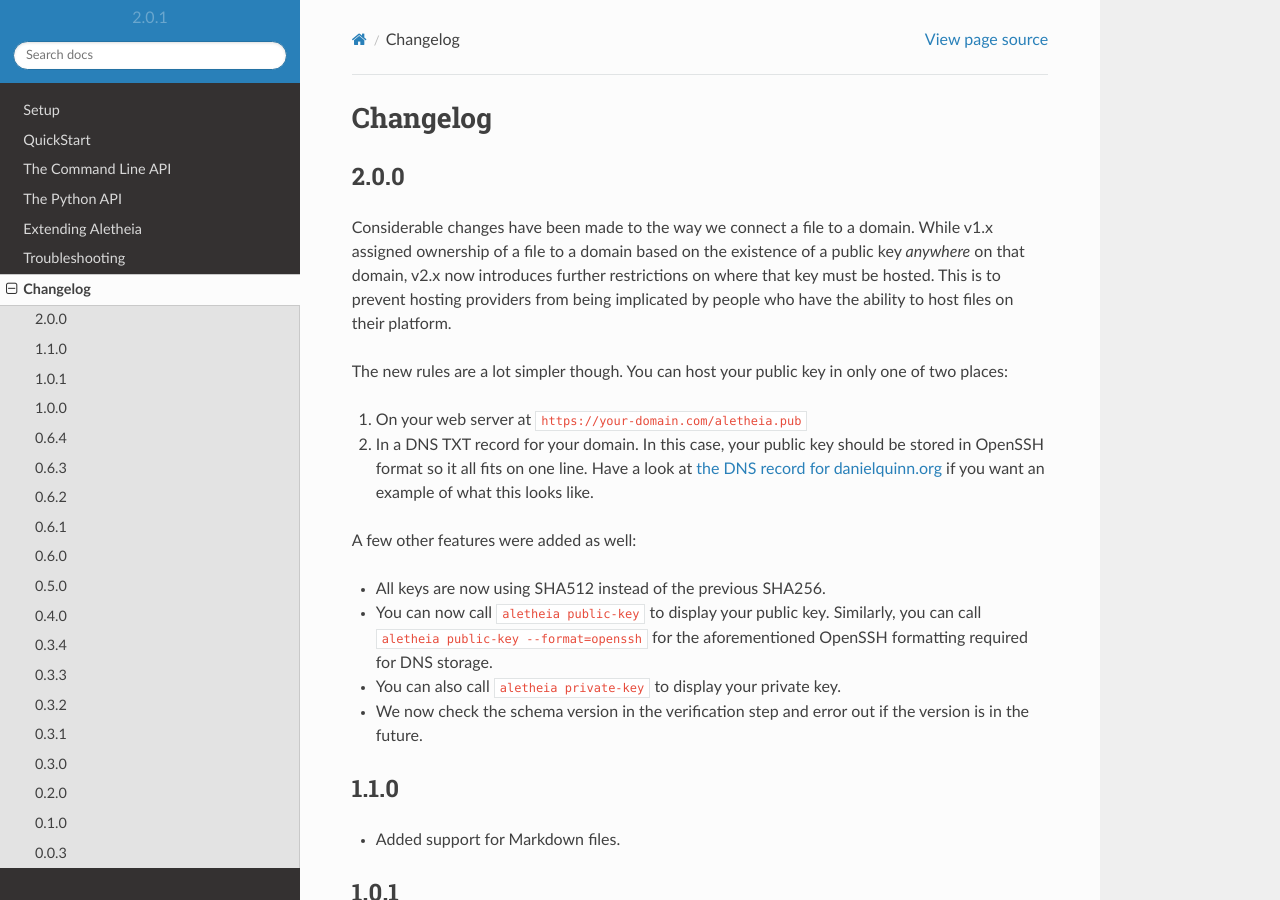
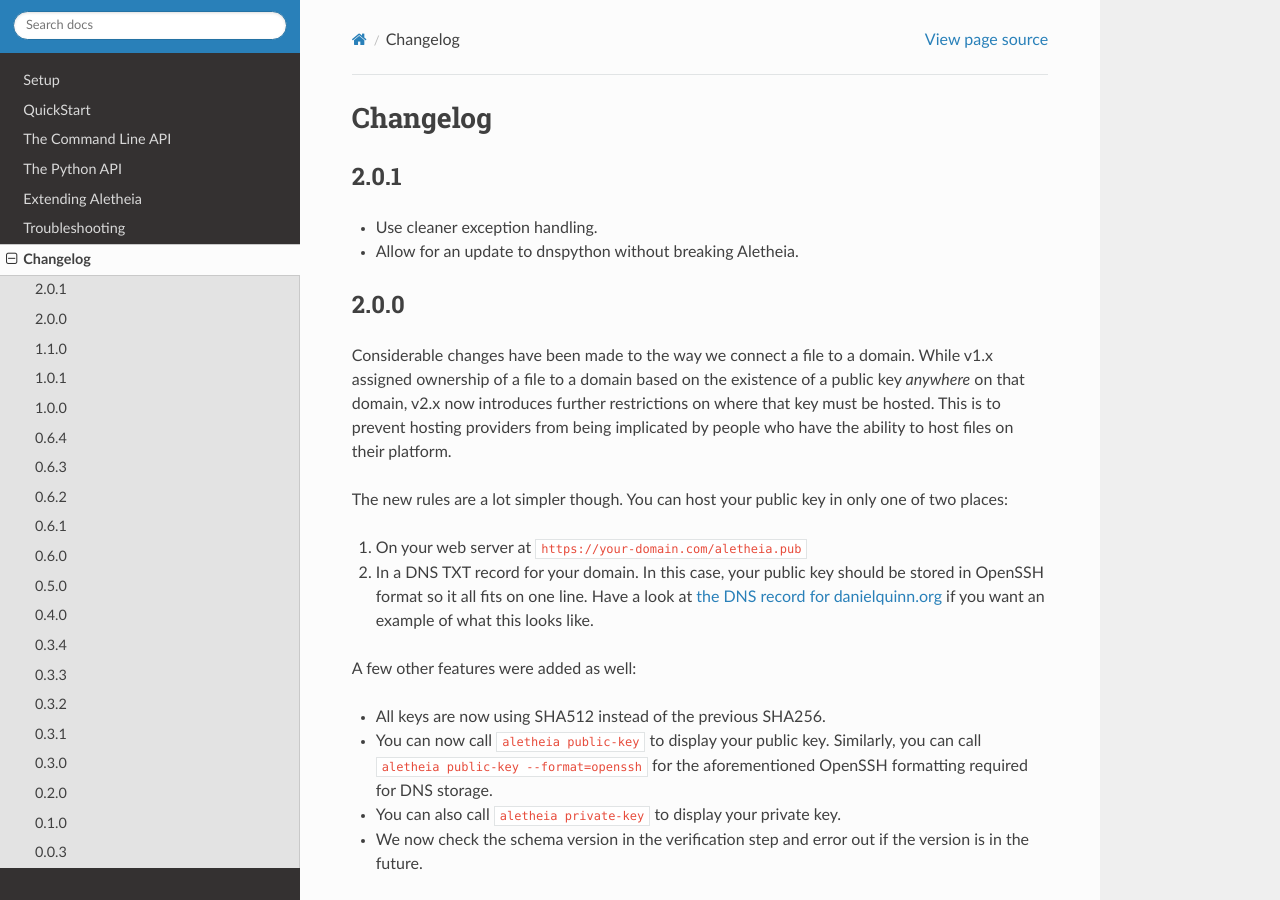
Before and after one commit to danielquinn/pyletheia, a Sphinx documentation site: the page built from docs/changelog.rst, in a window 1280 px wide and 900 px high. Built offline with Sphinx 7.4.7 and the Read the Docs theme 2.0.0, drawn with Linux system fonts in a browser that asks for light colours.

Commit message:
Use >= instead of ~= for dnspython

```diff
--- a/aletheia/__init__.py
+++ b/aletheia/__init__.py
@@ -1 +1 @@
-__version__ = VERSION = (2, 0, 1)
+__version__ = VERSION = (2, 0, 2)
--- a/docs/changelog.rst
+++ b/docs/changelog.rst
@@ -2,6 +2,13 @@
 
 Changelog
 #########
+
+2.0.1
+=====
+
+* Use cleaner exception handling.
+* Allow for an update to dnspython without breaking Aletheia.
+
 
 2.0.0
 =====
--- a/setup.cfg
+++ b/setup.cfg
@@ -38,7 +38,7 @@
     file-magic>=0.3.0
     requests>=2.18.4
     termcolor>=1.1.0
-    dnspython~=1.15.0
+    dnspython>=1.15.0
 packages=find:
 tests_require=
     pytest
```
